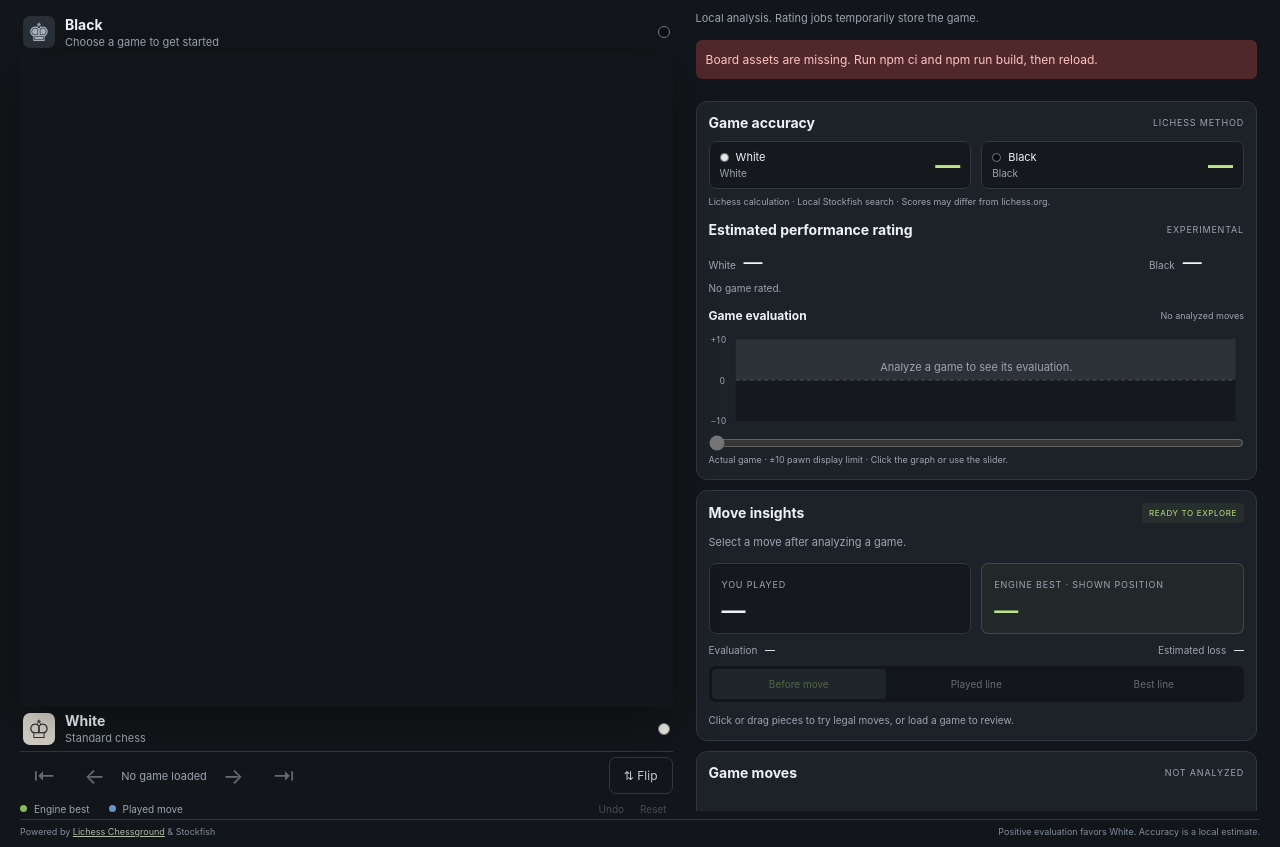
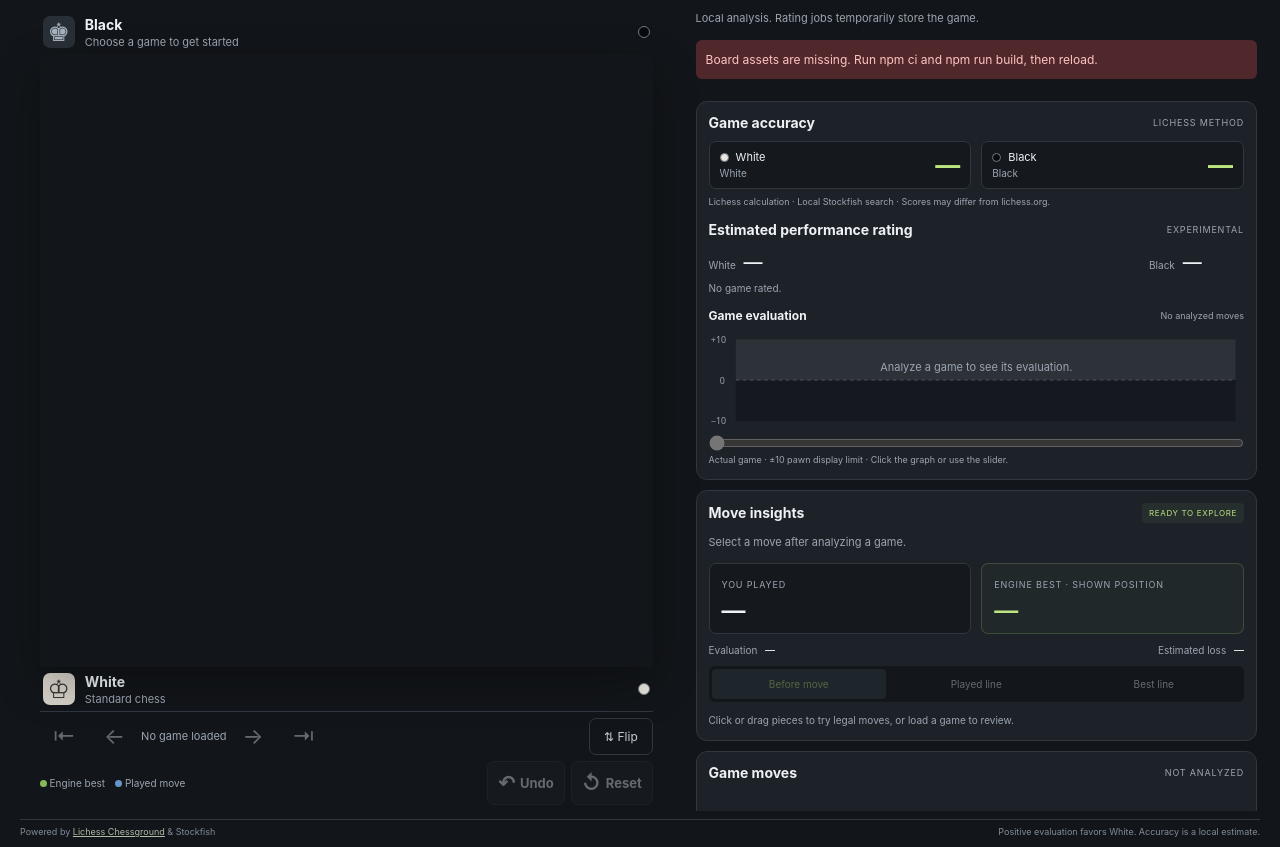
Before and after one commit to MCodrescu/ChessAnalyzer, a Django app: template src/chess_analyzer/web/templates/review/index.html in a window 1280 px wide. Shown: the part 56-903 px from the top of the page. Run offline with Django 5.2, Linux system fonts and the light colour scheme; the template is opened without the code that fills it, so the values that code supplies are empty; some libraries are stand-ins or nearby versions.

Commit message:
make undo and reset buttons more prominent

```diff
--- a/src/chess_analyzer/web/static/review/review.css
+++ b/src/chess_analyzer/web/static/review/review.css
@@ -22,7 +22,7 @@ body.variation-mode .comparison-panel { border-color: var(--accent); }
 #position-search-status:empty { display: none; }
 /* Size the square from both available width and height, leaving controls visible. */
 .board-column { min-width: 0; min-height: 0; container-type: size; display: flex; flex-direction: column; align-items: center; }
-.player-card, .board-shell, .board-toolbar, .board-caption { width: min(100%, max(0px, calc(100cqh - 146px))); flex-shrink: 0; }
+.player-card, .board-shell, .board-toolbar, .board-caption { width: min(100%, max(0px, calc(100cqh - 188px))); flex-shrink: 0; }
 .player-card { display: flex; gap: 10px; align-items: center; padding: 5px 3px; height: 44px; }
 .player-card > div { min-width: 0; }
 .avatar { display: grid; place-items: center; background: #292f36; width: 32px; height: 32px; flex-shrink: 0; border-radius: 7px; font-size: 25px; color: #a7b2bf; }
@@ -38,9 +38,16 @@ body.variation-mode .comparison-panel { border-color: var(--accent); }
 .navigation { display: flex; align-items: center; gap: 3px; }
 .navigation button { font-size: 22px; padding: 5px 12px; }
 #move-counter { color: var(--muted); font-size: 11px; text-align: center; min-width: 85px; }
-.board-caption { font-size: 10px; color: var(--muted); display: flex; align-items: center; gap: 7px; margin: 6px 0 0; }
-.board-caption button { padding: 1px 5px; font-size: 10px; }
-.board-caption .keyboard-hint { display: flex; gap: 4px; }
+.board-caption { font-size: 10px; color: var(--muted); display: flex; align-items: center; justify-content: space-between; gap: 8px; margin: 6px 0 0; min-height: 44px; }
+.board-legend { display: flex; flex-wrap: wrap; gap: 4px 10px; min-width: 0; }
+.board-legend > span { white-space: nowrap; }
+.board-legend .legend { display: inline-block; margin-left: 0; }
+.variation-actions { display: flex; gap: 6px; flex-shrink: 0; }
+.variation-actions button { min-height: 44px; min-width: 76px; padding: 6px 10px; border-color: var(--border); background: var(--panel); color: var(--text); font-size: 13px; font-weight: 650; display: inline-flex; align-items: center; justify-content: center; gap: 5px; }
+.variation-actions button > span { font-size: 20px; line-height: 1; }
+body.variation-mode .variation-actions button:not(:disabled) { border-color: var(--accent); color: var(--accent); }
+body.variation-mode #reset-variation:not(:disabled) { background: var(--accent); color: #1b2711; }
+body.variation-mode #reset-variation:hover:not(:disabled) { background: #cdef9c; }
 .legend { width: 7px; height: 7px; border-radius: 50%; margin-left: 12px; }.legend:first-child { margin-left: 0; }.green { background: #86b85c; }.blue { background: #6696c8; }.keyboard-hint { margin-left: auto; }
 .review-column { display: flex; flex-direction: column; gap: 10px; min-width: 0; min-height: 0; overflow-y: auto; scrollbar-width: thin; overscroll-behavior: contain; padding: 0 3px 3px; }
 .panel { background: var(--panel); border: 1px solid var(--border); border-radius: 11px; padding: 12px; flex-shrink: 0; }
@@ -119,7 +126,7 @@ footer { display: flex; justify-content: space-between; gap: 8px; font-size: 9px
 	.header-actions .local-badge, .brand-tag { display: none; }.header-actions button { padding: 7px 9px; font-size: 10px; }
 	.header-actions .primary { min-width: 0; }#import-dialog { padding: 14px; }.accuracy-cards strong { font-size: 22px; }
 	main { padding: 6px 10px; gap: 4px; }
-	.player-card, .board-shell { width: min(100%, max(0px, calc(100cqh - 112px))); }
+	.player-card, .board-shell { width: min(100%, max(0px, calc(100cqh - 148px))); }
 	.player-card { height: 32px; padding: 2px; gap: 7px; }.avatar { width: 26px; height: 26px; font-size: 21px; }
 	.player-card strong { font-size: 12px; }.player-card div > span { font-size: 9px; }
 	.board-toolbar, .board-caption { width: 100%; max-width: 420px; }
--- a/src/chess_analyzer/web/templates/review/index.html
+++ b/src/chess_analyzer/web/templates/review/index.html
@@ -35,7 +35,13 @@
           </div>
           <button id="flip" class="secondary" title="Flip board">⇅ Flip</button>
         </div>
-        <div class="board-caption"><span class="legend green"></span> Engine best <span class="legend blue"></span> Played move <span class="keyboard-hint"><button id="undo-variation" type="button" title="Undo your last board move" disabled>Undo</button><button id="reset-variation" type="button" title="Return to the reviewed position" disabled>Reset</button></span></div>
+        <div class="board-caption">
+          <div class="board-legend"><span><span class="legend green"></span> Engine best</span><span><span class="legend blue"></span> Played move</span></div>
+          <div class="variation-actions" role="group" aria-label="Variation controls">
+            <button id="undo-variation" type="button" title="Undo your last board move" disabled><span aria-hidden="true">↶</span> Undo</button>
+            <button id="reset-variation" type="button" title="Return to the reviewed position" disabled><span aria-hidden="true">↺</span> Reset</button>
+          </div>
+        </div>
       </div>
       <aside class="review-column">
         <div class="review-status">
```
Also changed, not shown: tests/browser/review.spec.js (+9 -0 lines).
